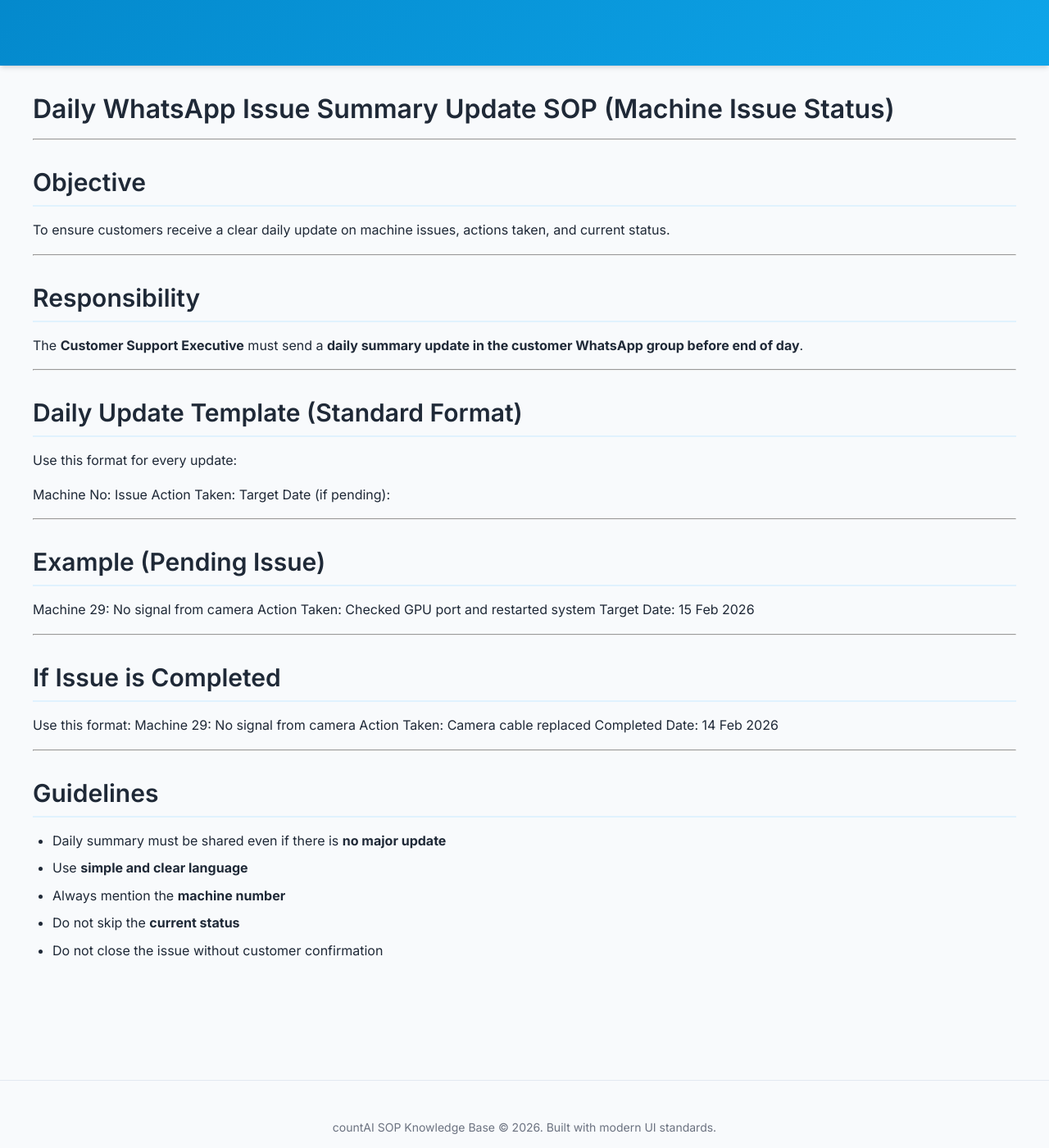
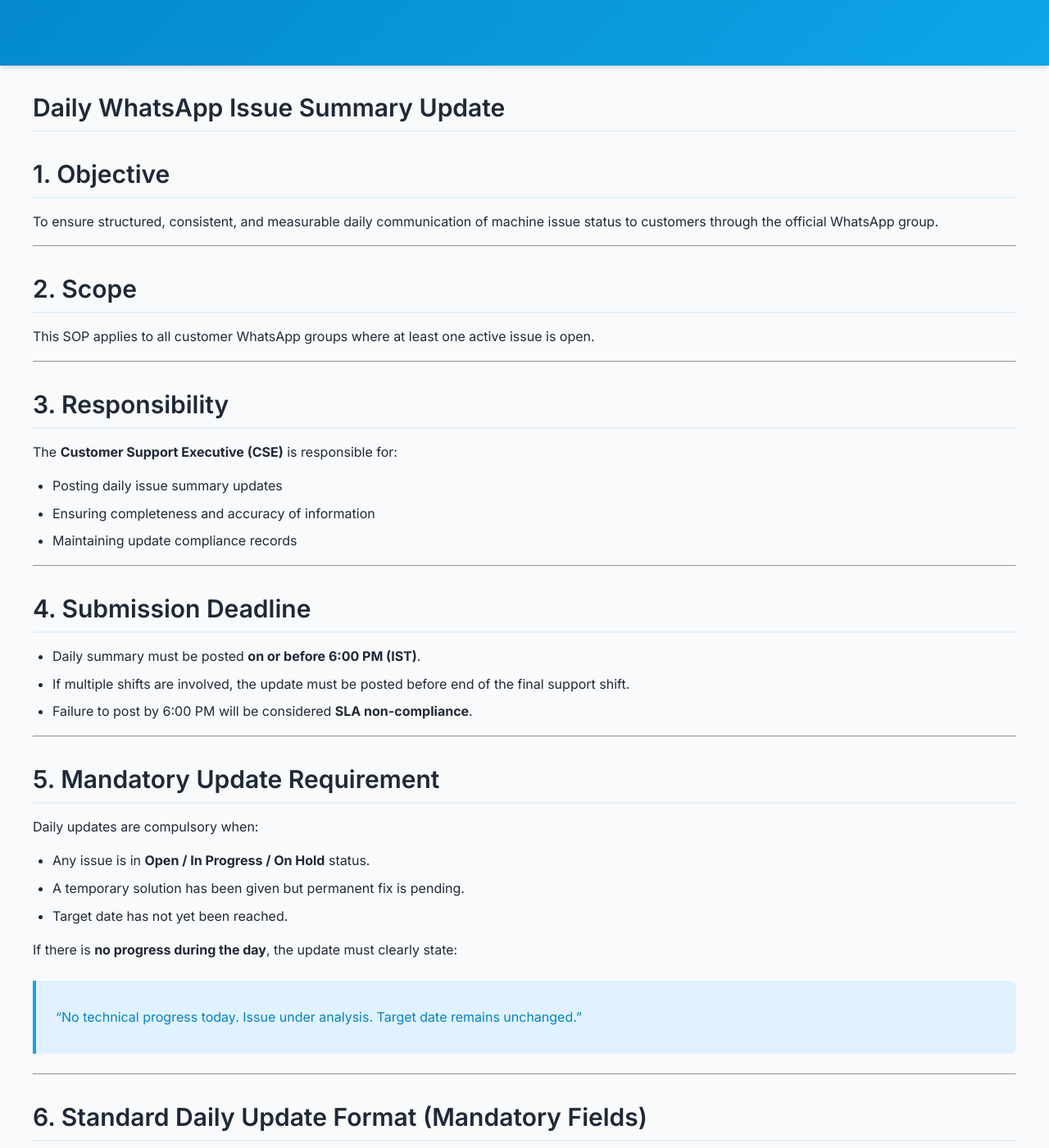
Before and after one commit to cvramanan/countAI-sop, a Jekyll site: the page built from customer_support/SOP_009_Daily Issue Summary Update.md, in a window 1280 px wide and 1400 px high, scrolled down 256 px. Shown: the whole window at 82% size. Built offline with Jekyll 4.4.1, drawn with Linux system fonts in a browser that asks for light colours; our own code applies the rules of GitHub Pages for plain Markdown files; some of the changed text lies outside the part shown.

Commit message:
Update SOP_009_Daily Issue Summary Update.md

````diff
--- a/customer_support/SOP_009_Daily Issue Summary Update.md
+++ b/customer_support/SOP_009_Daily Issue Summary Update.md
@@ -1,55 +1,164 @@
----
-layout: default
+
+Daily WhatsApp Issue Summary Update
 ---
 
-# Daily WhatsApp Issue Summary Update SOP (Machine Issue Status)
+## 1. Objective
+
+To ensure structured, consistent, and measurable daily communication of machine issue status to customers through the official WhatsApp group.
 
 ---
 
-## Objective
+## 2. Scope
 
-To ensure customers receive a clear daily update on machine issues, actions taken, and current status.
+This SOP applies to all customer WhatsApp groups where at least one active issue is open.
 
 ---
 
-## Responsibility
+## 3. Responsibility
 
-The **Customer Support Executive** must send a **daily summary update in the customer WhatsApp group before end of day**.
+The **Customer Support Executive (CSE)** is responsible for:
+
+* Posting daily issue summary updates
+* Ensuring completeness and accuracy of information
+* Maintaining update compliance records
 
 ---
 
-## Daily Update Template (Standard Format)
+## 4. Submission Deadline
 
-Use this format for every update:
-
-Machine No: Issue
-Action Taken:
-Target Date (if pending):
+* Daily summary must be posted **on or before 6:00 PM (IST)**.
+* If multiple shifts are involved, the update must be posted before end of the final support shift.
+* Failure to post by 6:00 PM will be considered **SLA non-compliance**.
 
 ---
 
-## Example (Pending Issue)
+## 5. Mandatory Update Requirement
 
-Machine 29: No signal from camera
-Action Taken: Checked GPU port and restarted system
-Target Date: 15 Feb 2026
+Daily updates are compulsory when:
+
+* Any issue is in **Open / In Progress / On Hold** status.
+* A temporary solution has been given but permanent fix is pending.
+* Target date has not yet been reached.
+
+If there is **no progress during the day**, the update must clearly state:
+
+> “No technical progress today. Issue under analysis. Target date remains unchanged.”
 
 ---
 
-## If Issue is Completed
+## 6. Standard Daily Update Format (Mandatory Fields)
 
-Use this format:
-Machine 29: No signal from camera
-Action Taken: Camera cable replaced
-Completed Date: 14 Feb 2026
+Every update must contain all of the following fields:
 
+```
+Machine No:
+Issue Description:
+Current Status: (Open / In Progress / On Hold / Completed)
+Action Taken Today:
+Next Action Plan:
+Target Date (if pending):
+```
+
+No field shall be skipped.
 
 ---
 
-## Guidelines
+## 7. Example – Pending Issue
 
-- Daily summary must be shared even if there is **no major update**
-- Use **simple and clear language**
-- Always mention the **machine number**
-- Do not skip the **current status**
-- Do not close the issue without customer confirmation
+```
+Machine No: 29
+Issue Description: No signal from camera
+Current Status: In Progress
+Action Taken Today: Checked GPU port and restarted system
+Next Action Plan: Replace camera cable
+Target Date: 15 Feb 2026
+```
+
+---
+
+## 8. Example – No Progress Case
+
+```
+Machine No: 29
+Issue Description: No signal from camera
+Current Status: In Progress
+Action Taken Today: Log analysis completed
+Next Action Plan: Awaiting hardware replacement
+Target Date: 15 Feb 2026
+```
+
+---
+
+## 9. Example – Completed Issue
+
+```
+Machine No: 29
+Issue Description: No signal from camera
+Current Status: Completed
+Action Taken Today: Camera cable replaced
+Completed Date: 14 Feb 2026
+Customer Confirmation: Received
+```
+
+---
+
+## 10. Quality Standards for Updates
+
+All summaries must meet the following quality criteria:
+
+* Clear and professional language
+* No short forms or informal chat language
+* No incomplete sentences
+* Must mention machine number
+* Must clearly state current status
+* Target date must be realistic and updated if changed
+
+Unacceptable example:
+
+> “Working on it. Will update.”
+
+Acceptable example:
+
+> “Log analysis completed. Issue identified in camera cable. Replacement planned tomorrow.”
+
+---
+
+## 11. Compliance Tracking
+
+The following compliance monitoring process shall be followed:
+
+### Daily Monitoring
+
+* Operations Manager to verify that updates are posted before 6:00 PM.
+
+### Monthly Compliance Review
+
+Report must include:
+
+* Total active issue days
+* Number of daily updates posted
+* Missed update count
+* Compliance Percentage
+
+### Compliance Target
+
+* Daily Update Compliance: 100%
+* Any missed update must be documented with reason.
+
+---
+
+## 12. Escalation for Non-Compliance
+
+If daily updates are missed:
+
+* 1st occurrence → Verbal reminder
+* 2nd occurrence → Written warning
+* Repeated non-compliance → Escalation to Operations Manager
+
+**Field 	Details
+Document Version 	1.0
+Effective Date 	March 3, 2026
+Last Updated 	March 3, 2026
+Customer Support Team = Document Owner
+
+---
````
